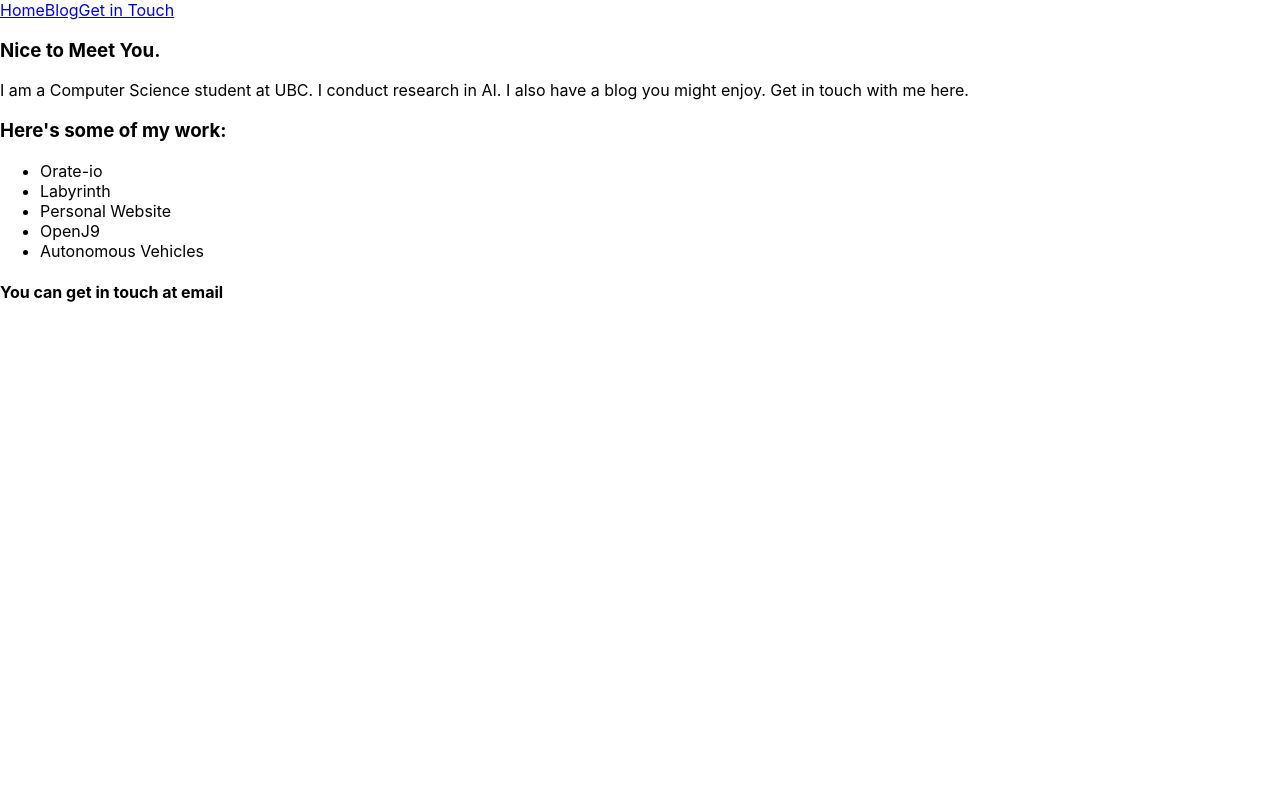
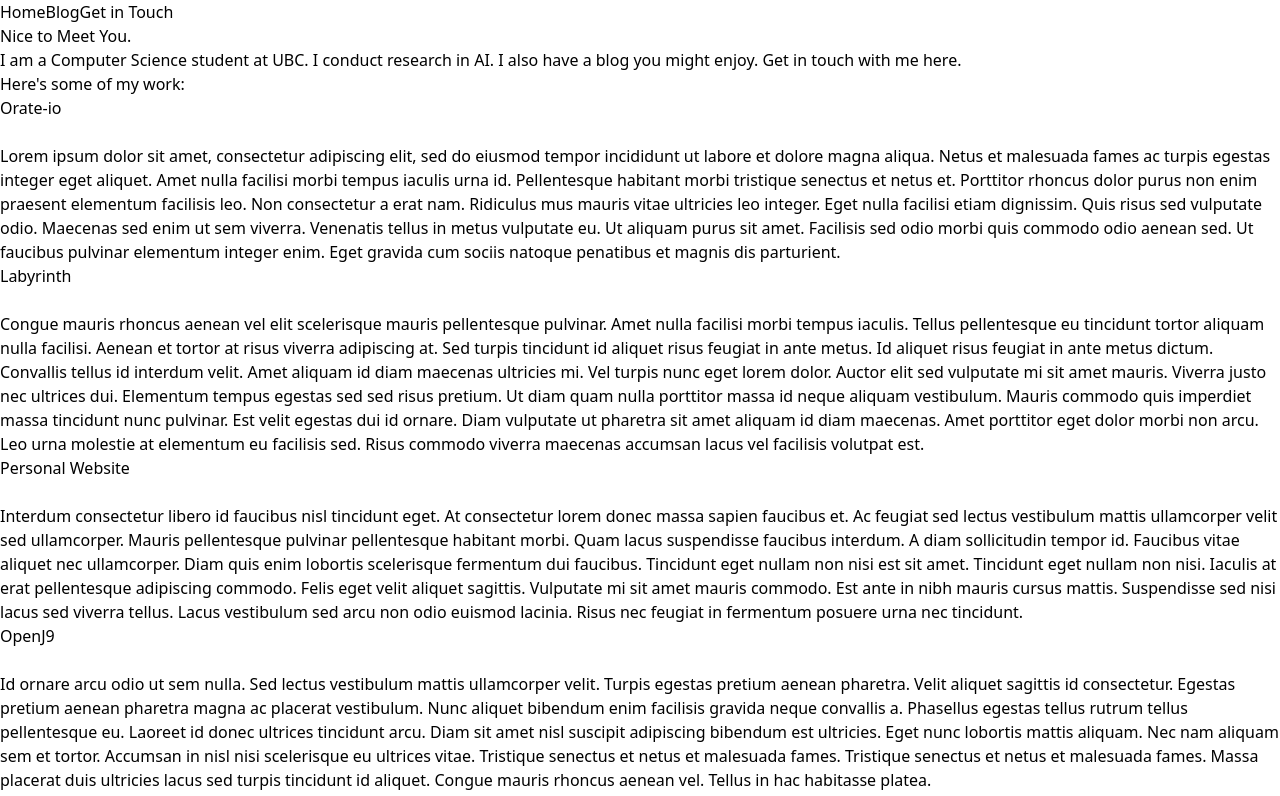
Before and after one commit to OussamaSaoudi/OussamaWebsiteFrontend, a React (Create React App) app: page / in a window 1280 px wide. Shown: the top 796 px of the page. Built offline with nearby package versions, Linux system fonts and the light colour scheme.

Commit message:
Added tailwind css framework and content for project sections

```diff
--- /dev/null
+++ b/craco.config.js
@@ -0,0 +1,10 @@
+module.exports = {
+  style: {
+    postcss: {
+      plugins: [
+        require('tailwindcss'),
+        require('autoprefixer'),
+      ],
+    },
+  },
+}
--- a/src/Project.js
+++ b/src/Project.js
@@ -2,8 +2,9 @@
 import PropTypes from 'prop-types'
 const Project = ({ title, content }) => {
   return (
-    <div>
-      {title}
+    <div className='container'>
+      <h4>{title}</h4>
+      <br />
       {content}
     </div>
   )
--- a/src/Projects.js
+++ b/src/Projects.js
@@ -4,23 +4,23 @@
   const projectList = [
     {
       title: 'Orate-io',
-      content: ''
+      content: 'Lorem ipsum dolor sit amet, consectetur adipiscing elit, sed do eiusmod tempor incididunt ut labore et dolore magna aliqua. Netus et malesuada fames ac turpis egestas integer eget aliquet. Amet nulla facilisi morbi tempus iaculis urna id. Pellentesque habitant morbi tristique senectus et netus et. Porttitor rhoncus dolor purus non enim praesent elementum facilisis leo. Non consectetur a erat nam. Ridiculus mus mauris vitae ultricies leo integer. Eget nulla facilisi etiam dignissim. Quis risus sed vulputate odio. Maecenas sed enim ut sem viverra. Venenatis tellus in metus vulputate eu. Ut aliquam purus sit amet. Facilisis sed odio morbi quis commodo odio aenean sed. Ut faucibus pulvinar elementum integer enim. Eget gravida cum sociis natoque penatibus et magnis dis parturient.'
     },
     {
       title: 'Labyrinth',
-      content: ''
+      content: 'Congue mauris rhoncus aenean vel elit scelerisque mauris pellentesque pulvinar. Amet nulla facilisi morbi tempus iaculis. Tellus pellentesque eu tincidunt tortor aliquam nulla facilisi. Aenean et tortor at risus viverra adipiscing at. Sed turpis tincidunt id aliquet risus feugiat in ante metus. Id aliquet risus feugiat in ante metus dictum. Convallis tellus id interdum velit. Amet aliquam id diam maecenas ultricies mi. Vel turpis nunc eget lorem dolor. Auctor elit sed vulputate mi sit amet mauris. Viverra justo nec ultrices dui. Elementum tempus egestas sed sed risus pretium. Ut diam quam nulla porttitor massa id neque aliquam vestibulum. Mauris commodo quis imperdiet massa tincidunt nunc pulvinar. Est velit egestas dui id ornare. Diam vulputate ut pharetra sit amet aliquam id diam maecenas. Amet porttitor eget dolor morbi non arcu. Leo urna molestie at elementum eu facilisis sed. Risus commodo viverra maecenas accumsan lacus vel facilisis volutpat est.'
     },
     {
       title: 'Personal Website',
-      content: ''
+      content: 'Interdum consectetur libero id faucibus nisl tincidunt eget. At consectetur lorem donec massa sapien faucibus et. Ac feugiat sed lectus vestibulum mattis ullamcorper velit sed ullamcorper. Mauris pellentesque pulvinar pellentesque habitant morbi. Quam lacus suspendisse faucibus interdum. A diam sollicitudin tempor id. Faucibus vitae aliquet nec ullamcorper. Diam quis enim lobortis scelerisque fermentum dui faucibus. Tincidunt eget nullam non nisi est sit amet. Tincidunt eget nullam non nisi. Iaculis at erat pellentesque adipiscing commodo. Felis eget velit aliquet sagittis. Vulputate mi sit amet mauris commodo. Est ante in nibh mauris cursus mattis. Suspendisse sed nisi lacus sed viverra tellus. Lacus vestibulum sed arcu non odio euismod lacinia. Risus nec feugiat in fermentum posuere urna nec tincidunt.'
     },
     {
       title: 'OpenJ9',
-      content: ''
+      content: 'Id ornare arcu odio ut sem nulla. Sed lectus vestibulum mattis ullamcorper velit. Turpis egestas pretium aenean pharetra. Velit aliquet sagittis id consectetur. Egestas pretium aenean pharetra magna ac placerat vestibulum. Nunc aliquet bibendum enim facilisis gravida neque convallis a. Phasellus egestas tellus rutrum tellus pellentesque eu. Laoreet id donec ultrices tincidunt arcu. Diam sit amet nisl suscipit adipiscing bibendum est ultricies. Eget nunc lobortis mattis aliquam. Nec nam aliquam sem et tortor. Accumsan in nisl nisi scelerisque eu ultrices vitae. Tristique senectus et netus et malesuada fames. Tristique senectus et netus et malesuada fames. Massa placerat duis ultricies lacus sed turpis tincidunt id aliquet. Congue mauris rhoncus aenean vel. Tellus in hac habitasse platea.'
     },
     {
       title: 'Autonomous Vehicles',
-      content: ''
+      content: 'Netus et malesuada fames ac turpis egestas sed tempus urna. Orci ac auctor augue mauris augue neque gravida in fermentum. Pellentesque habitant morbi tristique senectus. Blandit volutpat maecenas volutpat blandit. Pellentesque eu tincidunt tortor aliquam. Quis commodo odio aenean sed adipiscing diam donec. Nisl nisi scelerisque eu ultrices vitae auctor eu augue. Sit amet consectetur adipiscing elit ut aliquam purus sit amet. Id interdum velit laoreet id donec ultrices. Rhoncus est pellentesque elit ullamcorper dignissim cras. Porttitor lacus luctus accumsan tortor posuere ac ut consequat semper. Adipiscing enim eu turpis egestas pretium aenean. Mattis nunc sed blandit libero volutpat sed.'
     }
   ]
   return (
@@ -29,7 +29,7 @@
       <ul>
         {
           projectList.map((project, index) =>
-            <li key={index}><Project title={project.title} /></li>
+            <Project key={index} title={project.title} content={project.content} />
           )
         }
       </ul>
--- a/src/index.css
+++ b/src/index.css
@@ -1,13 +1,4 @@
-body {
-  margin: 0;
-  font-family: -apple-system, BlinkMacSystemFont, 'Segoe UI', 'Roboto', 'Oxygen',
-    'Ubuntu', 'Cantarell', 'Fira Sans', 'Droid Sans', 'Helvetica Neue',
-    sans-serif;
-  -webkit-font-smoothing: antialiased;
-  -moz-osx-font-smoothing: grayscale;
-}
-
-code {
-  font-family: source-code-pro, Menlo, Monaco, Consolas, 'Courier New',
-    monospace;
-}
+/* ./src/index.css */
+@tailwind base;
+@tailwind components;
+@tailwind utilities;
--- /dev/null
+++ b/tailwind.config.js
@@ -0,0 +1,11 @@
+module.exports = {
+  purge: ['./src/**/*.{js,jsx,ts,tsx}', './public/index.html'],
+  darkMode: false, // or 'media' or 'class'
+  theme: {
+    extend: {},
+  },
+  variants: {
+    extend: {},
+  },
+  plugins: [],
+}
```
Also changed, not shown: package.json (+8 -4 lines), 1 other file (tests, documents, lock files or other folders).
